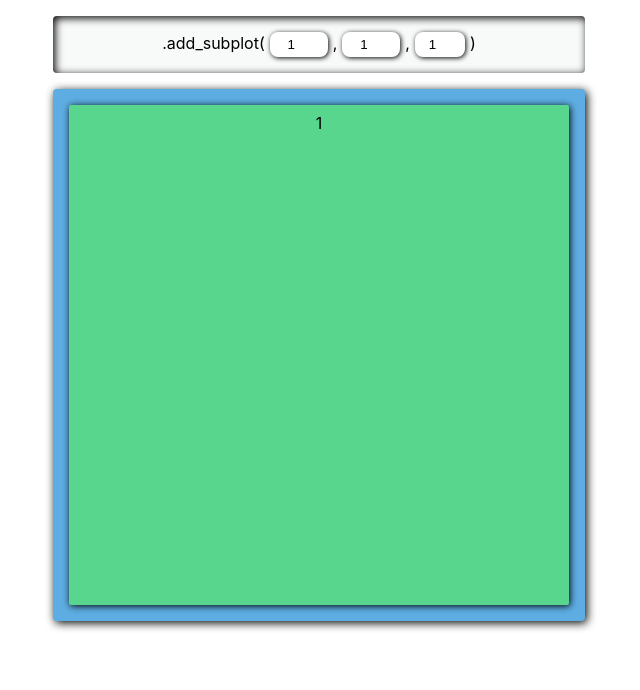
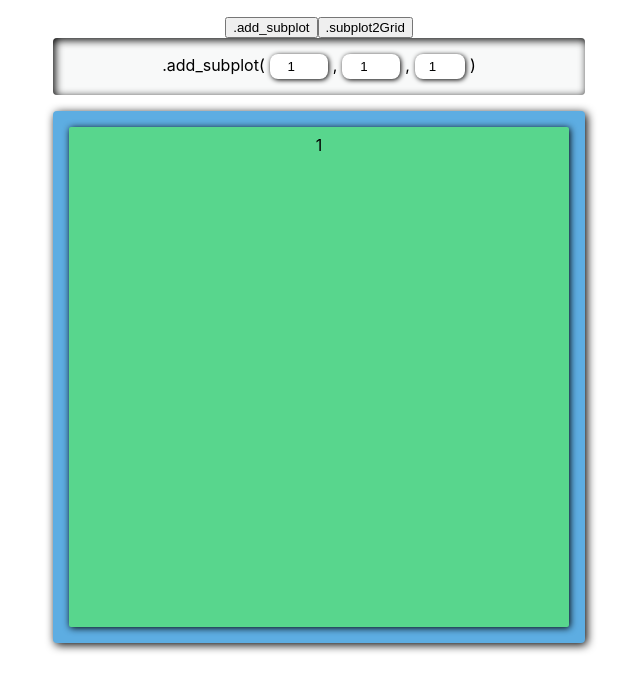
Before and after one commit to QED0711/plot-planner, a React (Create React App) app: page / in a window 1280 px wide. Shown: the top 690 px of the page, without its empty margins (321-961 px from the left). Built offline with nearby package versions, Linux system fonts and the light colour scheme.

Commit message:
started work on subplot2grid

```diff
--- a/src/App.css
+++ b/src/App.css
@@ -12,7 +12,7 @@
   box-shadow: 2px 2px 8px black inset;
 }
 
-#interface-form input{
+form input{
   margin: 0 5px;
   border: none;
   border-radius: 8px;
--- a/src/App.js
+++ b/src/App.js
@@ -1,7 +1,10 @@
 import React, { Component } from 'react';
 import './App.css';
+
+import GridTypeSelect from './components/GridTypeSelect'
 import AddSubplotInterface from './components/AddSubplotInterface';
 import Grid from './components/Grid';
+import Subplot2GridInterface from './components/Subplot2GridInterface';
 
 
 
@@ -24,7 +27,14 @@ class App extends Component {
         colspan: 1
       }
     }
+
+    this.setType = this.setType.bind(this)
     this.setAddSubplot = this.setAddSubplot.bind(this)
+  }
+
+  setType = (type) => {
+    console.log("CALLED")
+    this.setState({type})
   }
 
   setAddSubplot = (gridSize, selectedIndex) => {
@@ -33,13 +43,26 @@ class App extends Component {
 
   render(){
 
-
-
     return (
       <div className="App">
-          <AddSubplotInterface setAddSubplot={this.setAddSubplot} gridSpecs={this.state.addSubplot}/>
+        <GridTypeSelect setType={this.setType} />
+        {
+          this.state.type === 'add_subplot'
+          &&
+          <div>
+            <AddSubplotInterface setAddSubplot={this.setAddSubplot} gridSpecs={this.state.addSubplot}/>
+            <Grid gridSpecs={this.state.addSubplot}/>
+          </div>
+        }
 
-          <Grid gridSpecs={this.state.addSubplot}/>
+        {
+          this.state.type === "subplot2Grid"
+          &&
+          <div>
+            <Subplot2GridInterface />
+          </div>
+        }
+
       </div>
     );
   }
--- /dev/null
+++ b/src/components/GridTypeSelect.js
@@ -0,0 +1,18 @@
+import React from 'react';
+import Grid from './Grid';
+
+const GridTypeSelect = ({ setType }) => {
+
+    const handleClick = (type) => {
+        return () => setType(type)
+    }
+
+    return (
+        <div id="grid-type-select">
+            <button onClick={handleClick('add_subplot')}>.add_subplot</button>
+            <button onClick={handleClick('subplot2Grid')}>.subplot2Grid</button>
+        </div>
+    )
+}
+
+export default GridTypeSelect;
--- /dev/null
+++ b/src/components/Subplot2GridInterface.js
@@ -0,0 +1,26 @@
+import React from 'react'
+
+const Subplot2GridInterface = () => {
+
+    return(
+        <div id="subplot-2-grid-interface">
+            <form onChange={() => {console.log("hello world")}}>
+                .subplot2grid(
+
+                (<input type='number' />
+                <input type='number' />),
+
+                (<input type="number"/>
+                <input type="number"/>),
+
+                rowspan=<input type="number" defaultValue="1"/>,
+                colspan=<input type="number" defaultValue="1"/>,
+
+                )
+            </form>
+        </div>
+    )
+
+}
+
+export default Subplot2GridInterface;
```
